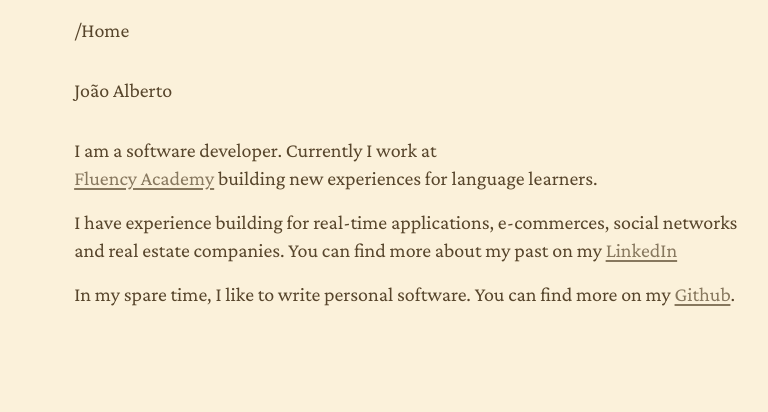
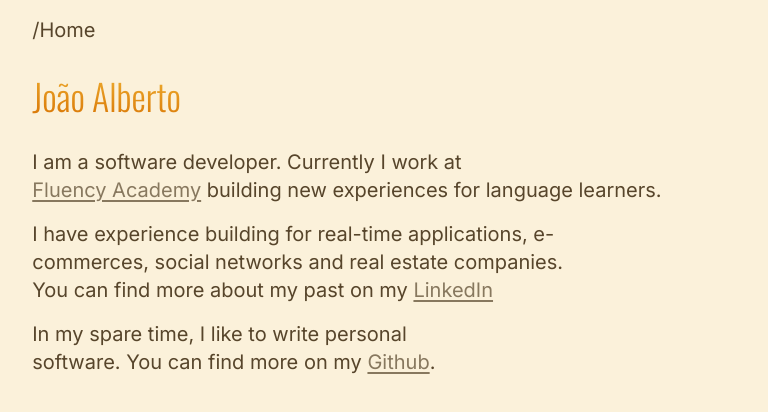
Before and after one commit to joaoalberto-dev/joaoalberto.dev, a Next.js app: page / in a window 1280 px wide. Shown: the top 412 px of the page, without its empty margins (220-988 px from the left). Built offline with nearby package versions, Linux system fonts and the light colour scheme.

Commit message:
feat: custom title component

```diff
--- a/package.json
+++ b/package.json
@@ -19,6 +19,8 @@
     "@types/node": "^20",
     "@types/react": "^18",
     "@types/react-dom": "^18",
+    "eslint": "8.57.0",
+    "eslint-config-next": "14.2.5",
     "postcss": "^8",
     "tailwindcss": "^3.4.1",
     "typescript": "^5"
--- a/src/app/layout.tsx
+++ b/src/app/layout.tsx
@@ -2,10 +2,15 @@ import { cn } from "@/utils/cn";
 import "./globals.css";
 
 import type { Metadata } from "next";
-import { Crimson_Pro } from "next/font/google";
+import { Inter, Oswald } from "next/font/google";
 import { Navbar } from "@/components/navbar";
 
-const crimsonPro = Crimson_Pro({
+const oswald = Oswald({
+  subsets: ["latin"],
+  variable: "--font-title",
+});
+
+const inter = Inter({
   subsets: ["latin"],
 });
 
@@ -24,7 +29,8 @@ export default function RootLayout({
       <body
         className={cn(
           "bg-light text-dark dark:bg-darker dark:text-light text-xl max-w-[64ch] mx-auto px-4 pt-4",
-          crimsonPro.className
+          inter.className,
+          oswald.variable
         )}
       >
         <Navbar />
--- a/src/app/page.tsx
+++ b/src/app/page.tsx
@@ -1,11 +1,12 @@
 "use client";
 
 import { Link } from "@/components/link";
+import { Title } from "@/components/title";
 
 export default function Home() {
   return (
     <main className="pt-8">
-      <h1 className="mb-8">João Alberto</h1>
+      <Title className="mb-8">João Alberto</Title>
       <p className="md:text-balance mb-4">
         I am a software developer. Currently I work at{" "}
         <Link href="https://fluency.io/">Fluency Academy</Link> building new
--- /dev/null
+++ b/src/components/title.tsx
@@ -0,0 +1,22 @@
+import { cn } from "@/utils/cn";
+import type { ClassValue } from "clsx";
+import type { HTMLAttributes } from "react";
+
+type TitleProps = HTMLAttributes<HTMLHeadingElement> & {
+  className?: string | ClassValue[];
+};
+
+function Title({ children, className }: TitleProps) {
+  return (
+    <h1
+      className={cn(
+        "font-title text-4xl font-light bg-gradient-to-tr from-amber-600 to-amber-300 text-transparent bg-clip-text",
+        className
+      )}
+    >
+      {children}
+    </h1>
+  );
+}
+
+export { Title };
--- a/tailwind.config.ts
+++ b/tailwind.config.ts
@@ -13,6 +13,9 @@ const config: Config = {
         dark: "#57452b",
         darker: "#20190f",
       },
+      fontFamily: {
+        title: "var(--font-title)",
+      },
     },
   },
   plugins: [],
```
Also changed, not shown: .eslintrc.json (added), 1 other file (tests, documents, lock files or other folders).
